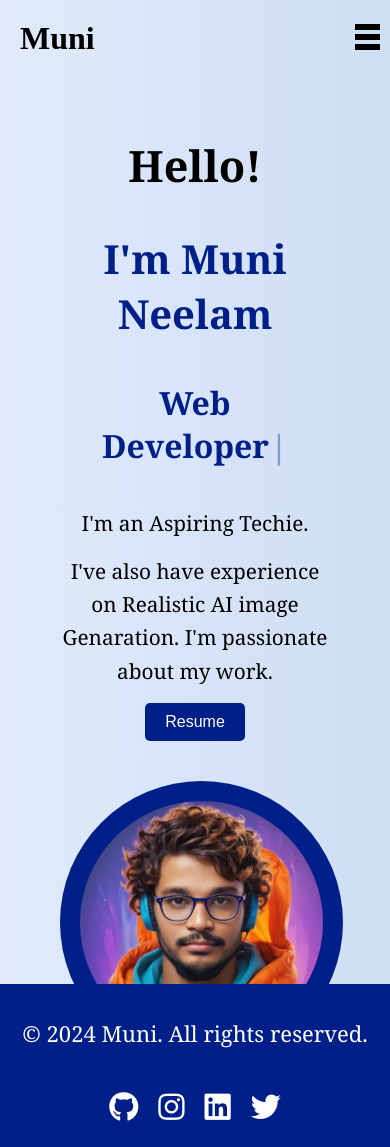
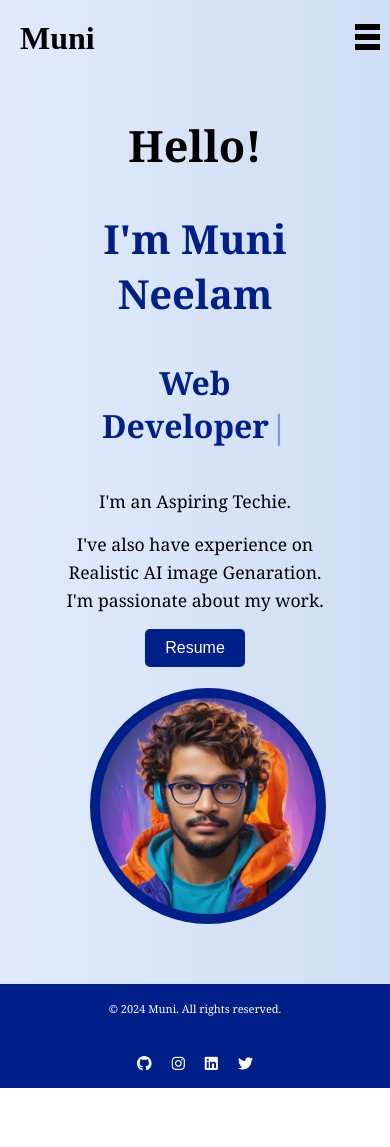
Before and after one commit to Rohit-muni45/Portfolio, a React (Vite) app: page / in a window 390 px wide. After the commit the page ends 1088 px from the top, so only its background shows below. Built offline with nearby package versions, Linux system fonts and the light colour scheme.

Commit message:
third commit

```diff
--- a/src/Components/Footer/Footer.css
+++ b/src/Components/Footer/Footer.css
@@ -35,7 +35,7 @@
 
     .footer {
       bottom: 0;
-      padding: 10px;
+      padding: 5px;
       position: relative;
       left: 0;
       bottom: 0;
@@ -44,7 +44,7 @@
     .footer-content{
         flex-direction: column;
         justify-content: space-around;
-        font-size: 20px;
+        font-size: 10px;
     }
 
   }
--- a/src/Components/Hero/Hero.css
+++ b/src/Components/Hero/Hero.css
@@ -64,19 +64,20 @@
     }
 
     .hero-content p{
-      font-size: 1.3em;;
+      font-size: 1.1em;
     }
 
     .hero-content, .hero-image {
       max-width: 100%;
       text-align: center;
-      margin-top: 20px;
+
     }
 
     .image-container {
-      margin-top: 20px;
-      width: 90%;
-      padding: 20px;
+      margin-top: 10px;
+      margin-left: 30px;
+      width: 80%;
+      padding: 10px;
       border-radius: 50%;
       background-color: #001f88;
       display: flex;
--- a/src/Components/Skills/Skills.css
+++ b/src/Components/Skills/Skills.css
@@ -98,7 +98,7 @@
       width: 400px;
       height: 480px;
       padding: 10px;
-      margin-bottom: 330px;
+      margin-bottom: 150px;
     }
 
     .skill-bubble {
```
Also changed, not shown: src/Components/Hero/Hero.jsx (line endings or trailing spaces).
